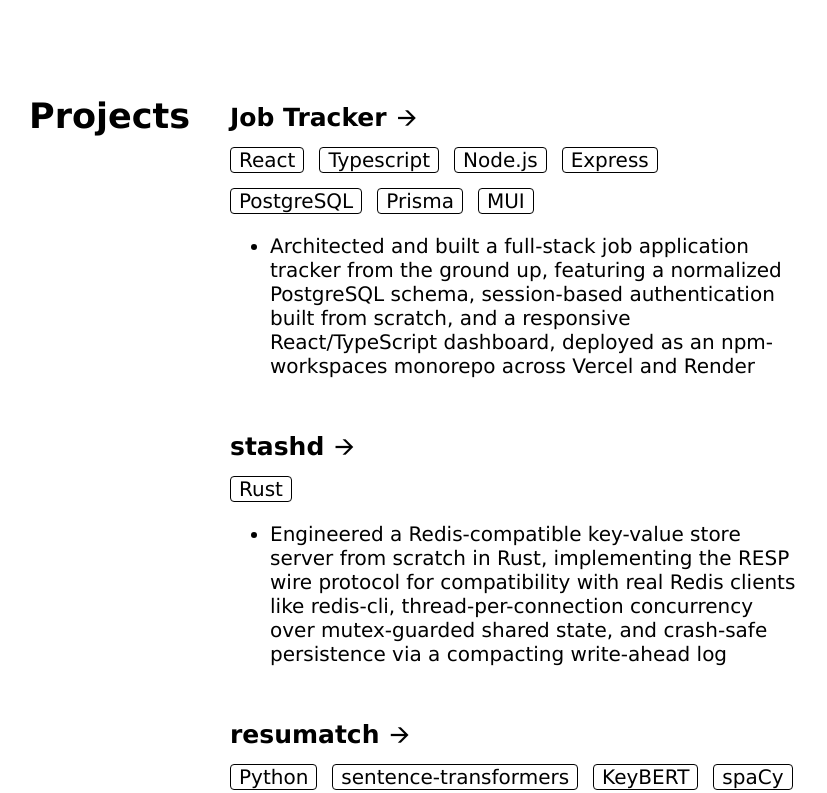
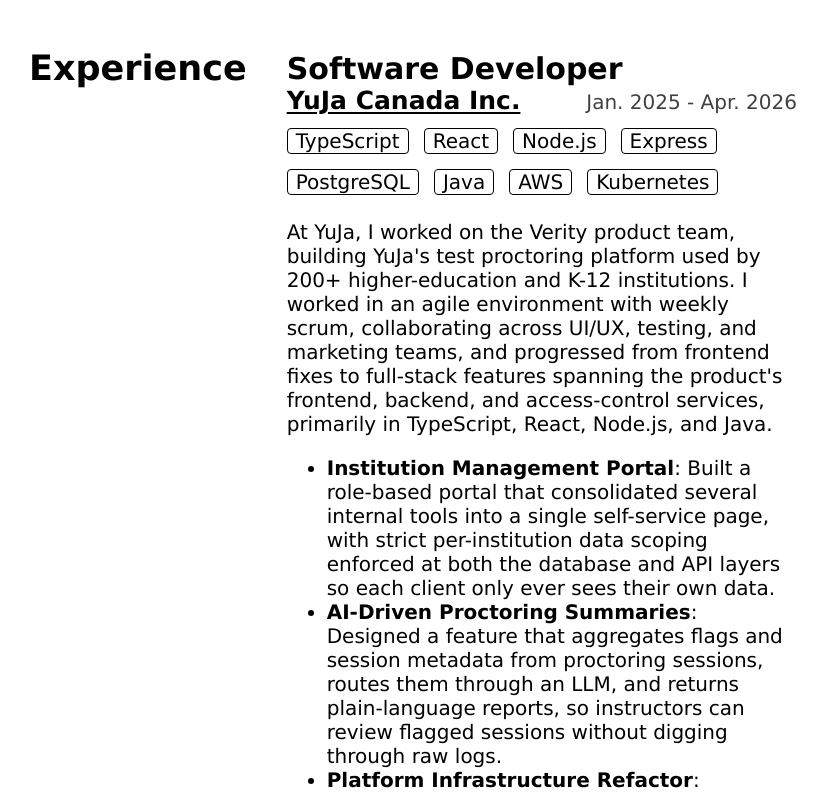
Before and after one commit to adedhi/adedhi.github.io, a React (Vite) app: page / in a window 1280 px wide. Shown: the part 1760-2553 px from the top of the page, without its empty margins (227-1054 px from the left). Built offline with nearby package versions, Linux system fonts and the light colour scheme.

Commit message:
Added experience section
- Also updated about section

```diff
--- a/src/App.tsx
+++ b/src/App.tsx
@@ -2,6 +2,7 @@
 import Header from './components/Header';
 import Intro from './components/Intro';
 import About from './components/About';
+import Experiences from './components/Experiences';
 import Projects from './components/Projects';
 import Footer from './components/Footer';
 import FadeInSection from './helpers/FadeInSection';
@@ -31,6 +32,9 @@
           <About />
         </FadeInSection>
         <FadeInSection>
+          <Experiences />
+        </FadeInSection>
+        <FadeInSection>
           <Projects />
         </FadeInSection>
       </div>
--- a/src/components/About.module.css
+++ b/src/components/About.module.css
@@ -17,6 +17,10 @@
     font-size: 20px;
 }
 
+.iconTrail {
+    white-space: nowrap;
+}
+
 @media screen and (max-width: 1200px) {
     .about {
         flex-direction: column;
--- a/src/components/About.tsx
+++ b/src/components/About.tsx
@@ -12,17 +12,17 @@
                 <strong>About Me</strong>
             </div>
             <div className={styles.body}>
-                As a fourth-year <strong>Computer Science</strong> student at <strong>Toronto Metropolitan University</strong>, I find great satisfaction in working with technology to solve complex challenges. My academic journey includes 12 years of <strong>French</strong> Immersion and consistent recognition on the <strong>Dean's List</strong>, reflecting my dedication and work ethic.<br /><br />
+                As a fourth-year <strong>Computer Science</strong> student at Toronto Metropolitan University, I find great satisfaction in working with technology to solve complex challenges. My academic journey includes consistent Dean's List recognition and a 4.15/4.33 CGPA, maintained while balancing coursework with co-op terms.<br /><br />
 
-                Beyond academics, I've applied my coding skills to practical <strong>projects</strong>, such as a Python-based web scraper and a data analysis program utilizing pandas, NumPy, and Matplotlib. You can explore my recent work on <strong>GitHub</strong>{" "}
-                <SocialLink href={SOCIAL_LINKS.GITHUB} Icon={GithubLogo} alt="GitHub Logo" size={20} opensNewTab />{" "}
-                to see how I bring concepts to life through code.<br /><br />
+                I've applied my skills professionally through a 16-month Software Developer internship at YuJa, building full-stack features for a platform used by 200+ institutions, and through my own projects, which you can explore below or on my GitHub{" "}
+                <span className={styles.iconTrail}><SocialLink href={SOCIAL_LINKS.GITHUB} Icon={GithubLogo} alt="GitHub Logo" size={20} opensNewTab />.</span>
+                <br /><br />
 
-                I'm currently pursuing an <strong>Honours BSc</strong> in <strong>Computer Science</strong> and am eager to connect with professionals in Software Development, Data Science, Cybersecurity, and Machine Learning. Please reach out to me by sending an email{" "}
+                I'm eager to connect with professionals in software development and engineering, as well as machine learning, across any industry. Please reach out to me by sending an email{" "}
                 <SocialLink href={SOCIAL_LINKS.EMAIL} Icon={EmailLogo} alt="Email Logo" size={20} />{" "}
                 or contacting me through LinkedIn{" "}
-                <SocialLink href={SOCIAL_LINKS.LINKEDIN} Icon={LinkedInLogo} alt="LinkedIn Logo" size={20} opensNewTab />
-                .<br /><br />
+                <span className={styles.iconTrail}><SocialLink href={SOCIAL_LINKS.LINKEDIN} Icon={LinkedInLogo} alt="LinkedIn Logo" size={20} opensNewTab />.</span>
+                <br /><br />
 
                 When I'm not coding or studying, you can find me reading books, playing video games, or observing the stars through my telescope.
             </div>
--- /dev/null
+++ b/src/components/Experiences.module.css
@@ -0,0 +1,96 @@
+.experiences {
+    display: flex;
+    justify-content: center;
+    gap: 40px;
+    margin-top: 0px;
+    scroll-margin-top: 100px;
+    transition: all 1.25s;
+}
+
+.experiencesHeader {
+    font-size: 35px;
+    white-space: nowrap;
+    margin-top: -3px;
+}
+
+.experiencesContainer {
+    display: flex;
+    flex-direction: column;
+    gap: 30px;
+}
+
+.experience {
+    display: flex;
+    flex-direction: column;
+    gap: 20px;
+    font-size: 20px;
+}
+
+.experienceHeader {
+    display: flex;
+    flex-direction: column;
+    gap: 12.5px;
+    margin-bottom: 5px;
+}
+
+.experienceRoleName {
+    font-size: 30px;
+    font-weight: 900;
+}
+
+.experienceMetadata {
+    display: flex;
+    flex-wrap: wrap;
+    justify-content: space-between;
+    align-items: baseline;
+    gap: 12px;
+}
+
+.experienceLink {
+    width: fit-content;
+}
+
+.experienceCompanyName {
+    font-size: 25px;
+    font-weight: 700;
+    text-decoration: underline;
+    text-underline-offset: 3px;
+    text-decoration-thickness: 1.5px;
+}
+
+.experienceCompanyName:hover {
+    text-decoration-thickness: 2px;
+}
+
+.experienceDateRange {
+    font-size: 20px;
+    opacity: 0.75;
+}
+
+.experienceResources {
+    display: flex;
+    flex-wrap: wrap;
+    gap: 15px;
+}
+
+.experienceResource {
+    border: 0.5px solid var(--text-color);
+    border-radius: 4px;
+    padding-left: 8px;
+    padding-right: 8px;
+}
+
+.experienceDescription {
+    display: flex;
+    flex-direction: column;
+}
+
+.experiencePoint strong {
+    font-weight: 900;
+}
+
+@media screen and (max-width: 1200px) {
+    .experiences {
+        flex-direction: column;
+    }
+}
--- /dev/null
+++ b/src/components/Experiences.tsx
@@ -0,0 +1,97 @@
+import { EXPERIENCE_LINKS } from '../data/links';
+import styles from './Experiences.module.css';
+
+type ExperiencePoint = {
+    title: string;
+    text: string;
+};
+
+function Experience({
+    roleName,
+    companyName,
+    companyLink,
+    dateRange,
+    resources,
+    description,
+    points
+}: {
+    roleName: string
+    companyName: string;
+    companyLink: string;
+    dateRange: string;
+    resources: string[];
+    description: string;
+    points: ExperiencePoint[]
+}) {
+    return (
+        <div className={styles.experience}>
+            <div className={styles.experienceHeader}>
+                <div className={styles.experienceTitle}>
+                    <span className={styles.experienceRoleName}>{roleName}</span>
+                    <div className={styles.experienceMetadata}>
+                        <a href={companyLink} className={styles.experienceLink} target="_blank" rel="noopener noreferrer" aria-label={`Visit ${companyName}'s website`}>
+                            <span className={styles.experienceCompanyName}>{companyName}</span>
+                        </a>
+                        <span className={styles.experienceDateRange}>{dateRange}</span>
+                    </div>
+                </div>
+                <div className={styles.experienceResources}>
+                    {resources.map((resource, index) => (
+                        <div key={index} className={styles.experienceResource}>{resource}</div>
+                    ))}
+                </div>
+            </div>
+            <div className={styles.experienceDescription}>
+                <span className={styles.experienceDescriptionParagraph}>{description}</span>
+                <ul className={styles.experiencePoints}>
+                    {points.map((point, index) => (
+                        <li key={index} className={styles.experiencePoint}>
+                            <strong>{point.title}</strong>: {point.text}
+                        </li>
+                    ))}
+                </ul>
+            </div>
+        </div>
+    );
+}
+
+export default function Experiences() {
+    const experiencesInfo = [
+        {
+            roleName: "Software Developer",
+            companyName: "YuJa Canada Inc.",
+            companyLink: EXPERIENCE_LINKS.YUJA,
+            dateRange: "Jan. 2025 - Apr. 2026",
+            resources: ["TypeScript", "React", "Node.js", "Express", "PostgreSQL", "Java", "AWS", "Kubernetes"],
+            description: "At YuJa, I worked on the Verity product team, building YuJa's test proctoring platform used by 200+ higher-education and K-12 institutions. I worked in an agile environment with weekly scrum, collaborating across UI/UX, testing, and marketing teams, and progressed from frontend fixes to full-stack features spanning the product's frontend, backend, and access-control services, primarily in TypeScript, React, Node.js, and Java.",
+            points: [
+                {
+                    title: "Institution Management Portal",
+                    text: "Built a role-based portal that consolidated several internal tools into a single self-service page, with strict per-institution data scoping enforced at both the database and API layers so each client only ever sees their own data."
+                },
+                {
+                    title: "AI-Driven Proctoring Summaries",
+                    text: "Designed a feature that aggregates flags and session metadata from proctoring sessions, routes them through an LLM, and returns plain-language reports, so instructors can review flagged sessions without digging through raw logs."
+                },
+                {
+                    title: "Platform Infrastructure Refactor",
+                    text: "Refactored the Java access-control service to route domain provisioning through an internal platform API instead of calling a third-party provider directly, aligning the product with company-wide platform standards."
+                }
+            ]
+        }
+    ];
+
+    return (
+        <div className={styles.experiences} id="experience">
+            <div className={styles.experiencesHeader}><strong>Experience</strong></div>
+            <div className={styles.experiencesContainer}>
+                {experiencesInfo.map((experience, index) => (
+                    <Experience
+                        key={index}
+                        {...experience}
+                    />
+                ))}
+            </div>
+        </div>
+    )
+}
--- a/src/components/Header.tsx
+++ b/src/components/Header.tsx
@@ -21,6 +21,7 @@
 
     const pageLinks = [
         { href: "#about", text: "About" },
+        { href: "#experience", text: "Experience" },
         { href: "#projects", text: "Projects" },
         { href: "/Resume - Adeshvir Dhillon.pdf", text: "Résumé", opensNewTab: true },
     ];
--- a/src/components/Projects.tsx
+++ b/src/components/Projects.tsx
@@ -99,10 +99,7 @@
                 {projectsInfo.map((project, index) => (
                     <Project
                         key={index}
-                        name={project.name}
-                        href={project.href}
-                        resources={project.resources}
-                        points={project.points}
+                        {...project}
                     />
                 ))}
             </div>
--- a/src/data/links.ts
+++ b/src/data/links.ts
@@ -2,6 +2,10 @@
     GITHUB: "https://github.com/adedhi",
     LINKEDIN: "https://www.linkedin.com/in/adeshvirdhillon/",
     EMAIL: "mailto:dadeshvir@gmail.com"
+};
+
+export const EXPERIENCE_LINKS = {
+    YUJA: "https://www.yuja.com/"
 };
 
 export const PROJECT_LINKS = {
```
